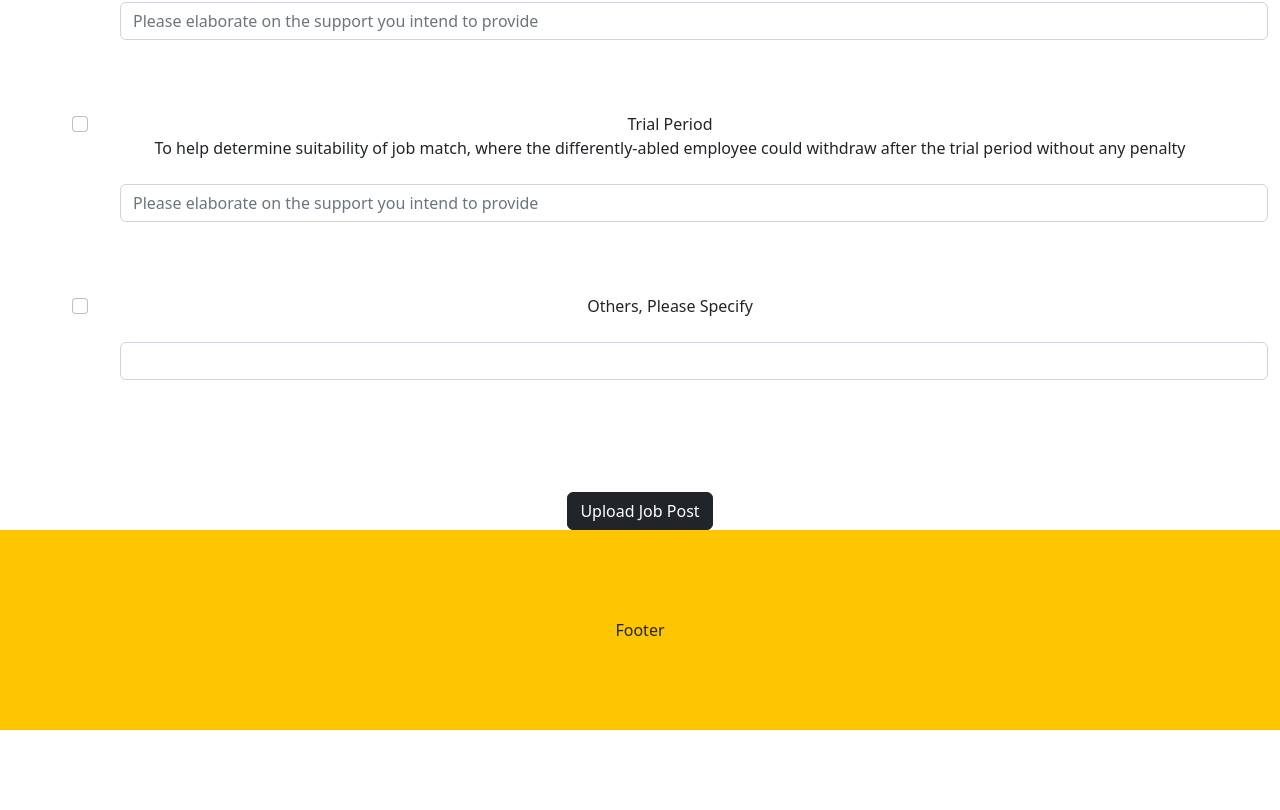
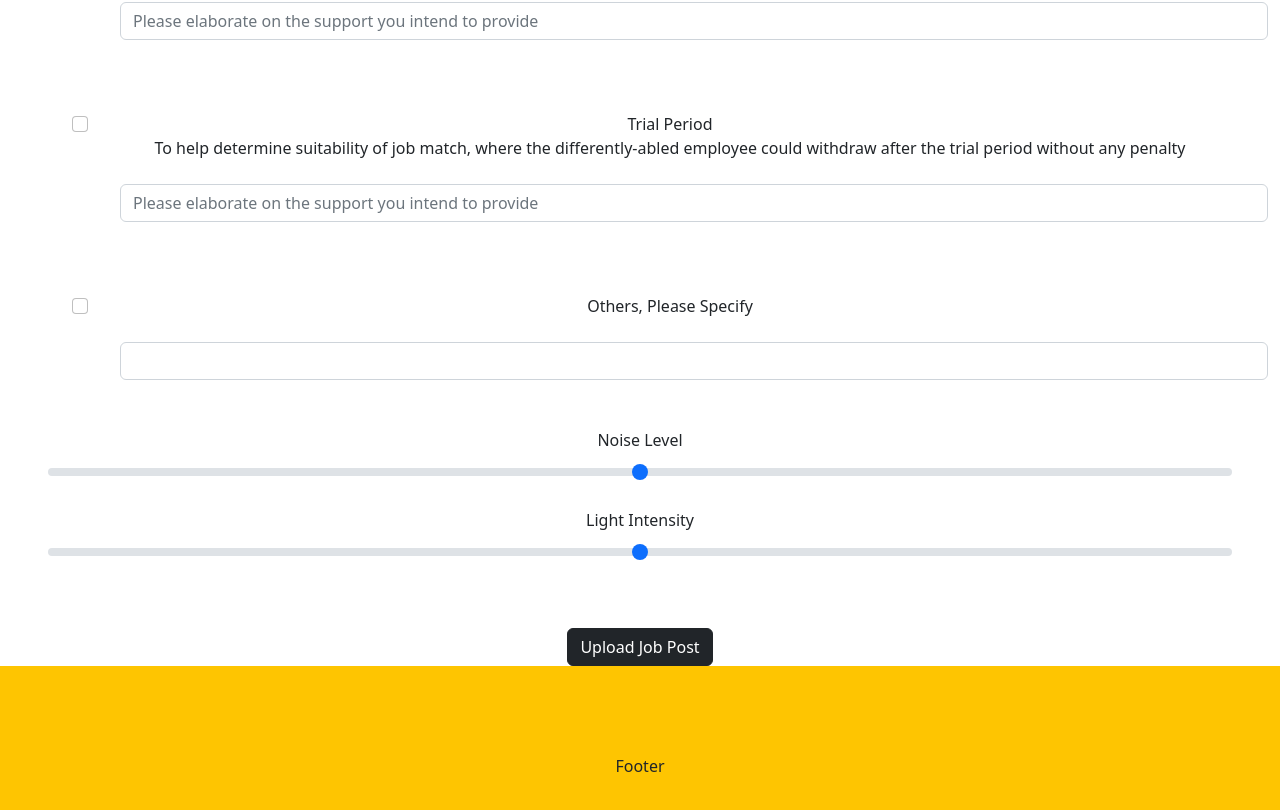
Before and after one commit to midorinom/Project-Dignity, a React (Create React App) app in the folder front-end/: page /employers in a window 1280 px wide. Shown: the part 1367-2177 px from the top of the page. Before the commit the page ends 2097 px from the top, so only its background shows below. Built offline with nearby package versions, Linux system fonts and the light colour scheme.

Commit message:
'added noise and light level range'

```diff
--- a/front-end/src/pages/jobPostForm/EmployerAccessibility.js
+++ b/front-end/src/pages/jobPostForm/EmployerAccessibility.js
@@ -181,7 +181,11 @@ const EmployerAccessibility=()=>{
 {/* ================================================================================================== */}
 {/*================================== Physical Job Environment ================================== */}
 {/* Noise Level */}
+<label for="noiselevel" class="form-label">Noise Level</label>
+<input type="range" class="form-range" id="noiselevel"></input>
 {/* Light Intensity */}
+<label for="lightintensity" class="form-label mt-4">Light Intensity</label>
+<input type="range" class="form-range" id="lightintensity"></input>
 {/* Upload Image(s) of the Workplace */}
 {/* Other Information About the Physical Job Environment, optional */}
 {/* ================================================================================================== */}
```
